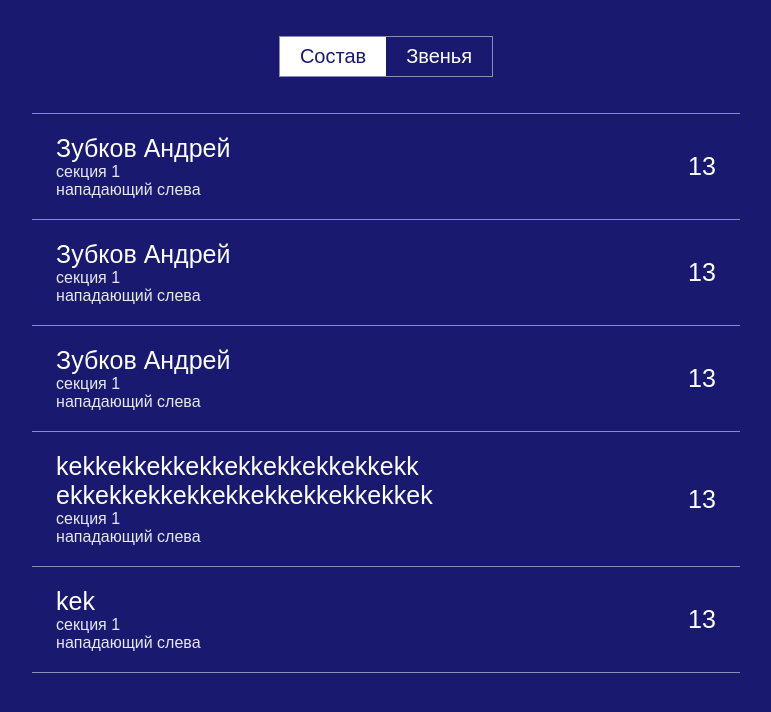
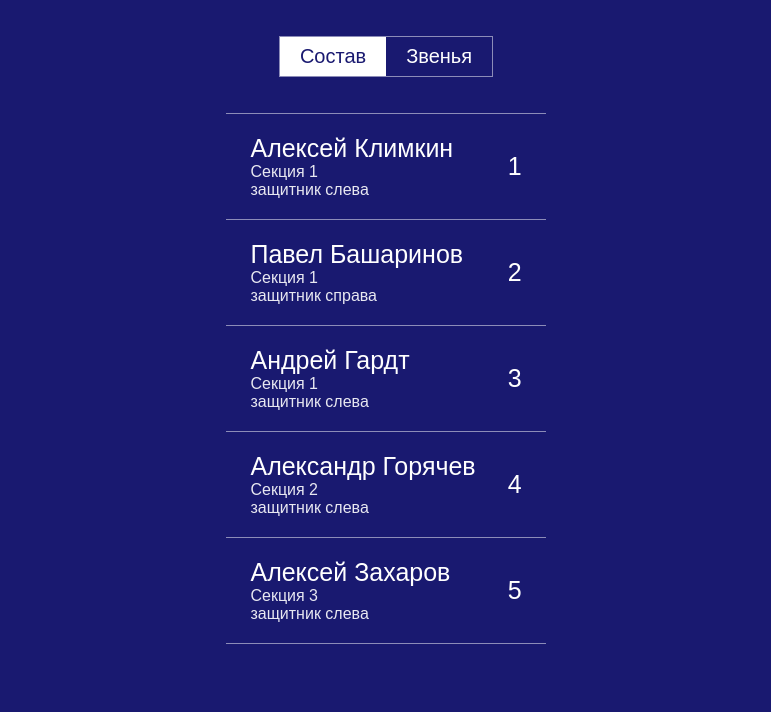
Before and after one commit to crueltycute/hockey-app, a plain HTML site: page index.html in a window 1280 px wide. Shown: the whole page, without its empty margins (254-1025 px from the left). Drawn offline with Linux system fonts and the light colour scheme.

Commit message:
hardcoded players added

```diff
--- a/index.html
+++ b/index.html
@@ -74,56 +74,7 @@
     </header>
     <section id="tab-players">
         <div class="players">
-            <div class="player">
-                <div class="inline">
-                    <div class="player__name">Зубков Андрей</div>
-                    <div class="player__section">секция 1</div>
-                    <div class="player__position">нападающий слева</div>
-                </div>
-                <div class="inline">
-                    <div class="player__number">13</div>
-                </div>
-            </div>
-            <div class="player">
-                <div class="inline">
-                    <div class="player__name">Зубков Андрей</div>
-                    <div class="player__section">секция 1</div>
-                    <div class="player__position">нападающий слева</div>
-                </div>
-                <div class="inline">
-                    <div class="player__number">13</div>
-                </div>
-            </div>
-            <div class="player">
-                <div class="inline">
-                    <div class="player__name">Зубков Андрей</div>
-                    <div class="player__section">секция 1</div>
-                    <div class="player__position">нападающий слева</div>
-                </div>
-                <div class="inline">
-                    <div class="player__number">13</div>
-                </div>
-            </div>
-            <div class="player">
-                <div class="inline">
-                    <div class="player__name">kekkekkekkekkekkekkekkekkekk ekkekkekkekkekkekkekkekkekkek</div>
-                    <div class="player__section">секция 1</div>
-                    <div class="player__position">нападающий слева</div>
-                </div>
-                <div class="inline">
-                    <div class="player__number">13</div>
-                </div>
-            </div>
-            <div class="player">
-                <div class="inline">
-                    <div class="player__name">kek</div>
-                    <div class="player__section">секция 1</div>
-                    <div class="player__position">нападающий слева</div>
-                </div>
-                <div class="inline">
-                    <div class="player__number">13</div>
-                </div>
-            </div>
+
         </div>
     </section>
     <section id="tab-units" class="hidden">
--- a/static/js/index.js
+++ b/static/js/index.js
@@ -1,3 +1,76 @@
+let playersData = [
+    {   'name': 'Алексей Климкин',
+        'section': 'Секция 1',
+        'position': 'защитник слева',
+        'number': 1,
+    },
+    {   'name': 'Павел Башаринов',
+        'section': 'Секция 1',
+        'position': 'защитник справа',
+        'number': 2,
+    },
+    {   'name': 'Андрей Гардт',
+        'section': 'Секция 1',
+        'position': 'защитник слева',
+        'number': 3,
+    },
+    {   'name': 'Александр Горячев',
+        'section': 'Секция 2',
+        'position': 'защитник слева',
+        'number': 4,
+    },
+    {   'name': 'Алексей Захаров',
+        'section': 'Секция 3',
+        'position': 'защитник слева',
+        'number': 5,
+    },
+];
+
+let parentsBlock = document.getElementsByClassName('players')[0];
+playersData.forEach(el => {
+    let firstInlineEl = document.createElement('div');
+    firstInlineEl.classList.add('inline');
+
+    let nameEl = document.createElement('div');
+    nameEl.classList.add('player__name');
+    nameEl.innerHTML = el.name;
+
+    firstInlineEl.appendChild(nameEl);
+
+    if (el.section) {
+        let sectionEl = document.createElement('div');
+        sectionEl.classList.add('player__section');
+        sectionEl.innerHTML = el.section;
+
+        firstInlineEl.appendChild(sectionEl);
+    }
+
+    if (el.position) {
+        let positionEl = document.createElement('div');
+        positionEl.classList.add('player__position');
+        positionEl.innerHTML = el.position;
+
+        firstInlineEl.appendChild(positionEl);
+    }
+
+    let secondInlineEl = document.createElement('div');
+    secondInlineEl.classList.add('inline');
+
+    let numberEl = document.createElement('div');
+    numberEl.classList.add('player__number');
+    numberEl.innerHTML = el.number;
+
+    secondInlineEl.appendChild(numberEl);
+
+    let playerEl = document.createElement('div');
+    playerEl.classList.add('player');
+
+    playerEl.appendChild(firstInlineEl);
+    playerEl.appendChild(secondInlineEl);
+
+    parentsBlock.appendChild(playerEl);
+});
+
 let tabButtons = document.getElementsByClassName('tab');
 
 let playersTab = {
```
